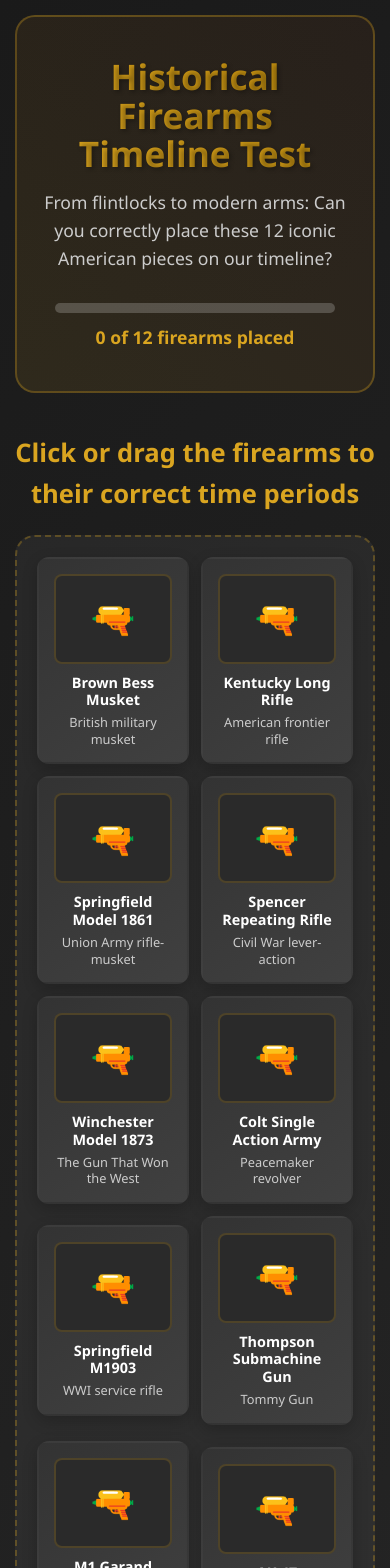
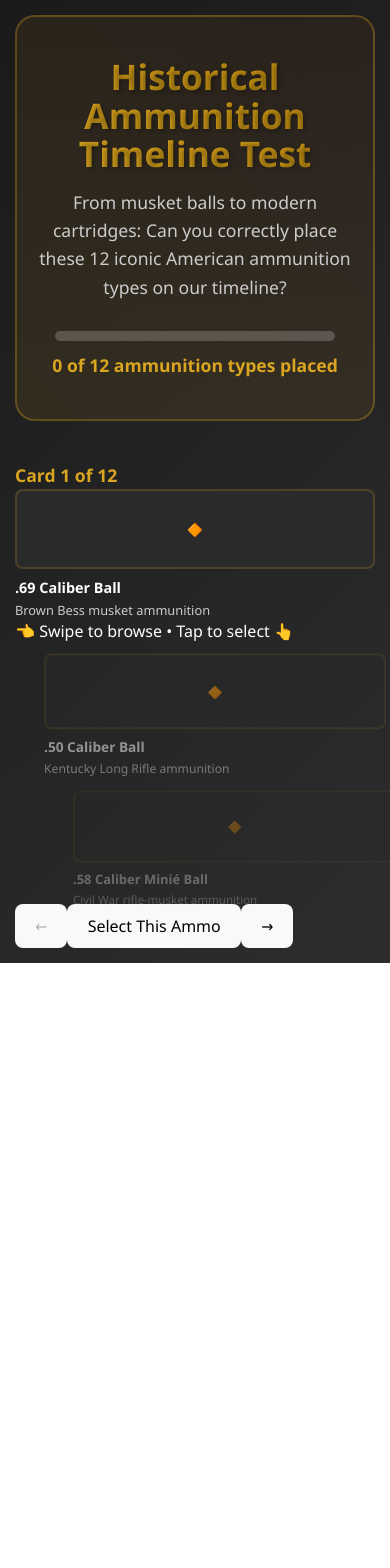
Before and after one commit to andrejanev96/firearms-timeline-test, a React (Vite) app: page / in a window 390 px wide. Shown: the top 1568 px of the page. After the commit the page ends 963 px from the top, so only its background shows below. Built offline with nearby package versions, Linux system fonts and the light colour scheme.

Commit message:
improved mobile experience

```diff
--- a/src/App.css
+++ b/src/App.css
@@ -254,7 +254,7 @@
   font-weight: 500;
 }
 
-.firearm-image {
+.ammo-image {
   width: 100%;
   height: 80px;
   background: #2a2a2a;
@@ -268,7 +268,7 @@
   border: 2px solid rgba(218, 165, 32, 0.2);
 }
 
-.firearm-name {
+.ammo-name {
   font-weight: 600;
   color: #ffffff;
   margin-bottom: 6px;
@@ -276,7 +276,7 @@
   line-height: 1.2;
 }
 
-.firearm-description {
+.ammo-description {
   font-size: 0.8rem;
   color: #cccccc;
   line-height: 1.3;
--- a/src/App.jsx
+++ b/src/App.jsx
@@ -8,20 +8,20 @@
   PUBLIC_KEY: 'k-gNX0g2hgBW5TZAR'
 };
 
-// Firearm data
-const firearms = [
-  { id: '1', name: 'Brown Bess Musket', description: 'British military musket', correctPeriod: 0, image: '🔫' },
-  { id: '2', name: 'Kentucky Long Rifle', description: 'American frontier rifle', correctPeriod: 0, image: '🔫' },
-  { id: '3', name: 'Springfield Model 1861', description: 'Union Army rifle-musket', correctPeriod: 1, image: '🔫' },
-  { id: '4', name: 'Spencer Repeating Rifle', description: 'Civil War lever-action', correctPeriod: 1, image: '🔫' },
-  { id: '5', name: 'Winchester Model 1873', description: 'The Gun That Won the West', correctPeriod: 2, image: '🔫' },
-  { id: '6', name: 'Colt Single Action Army', description: 'Peacemaker revolver', correctPeriod: 2, image: '🔫' },
-  { id: '7', name: 'Springfield M1903', description: 'WWI service rifle', correctPeriod: 3, image: '🔫' },
-  { id: '8', name: 'Thompson Submachine Gun', description: 'Tommy Gun', correctPeriod: 4, image: '🔫' },
-  { id: '9', name: 'M1 Garand', description: 'WWII semi-automatic rifle', correctPeriod: 4, image: '🔫' },
-  { id: '10', name: 'AK-47', description: 'Soviet assault rifle', correctPeriod: 5, image: '🔫' },
-  { id: '11', name: 'M16', description: 'Vietnam War service rifle', correctPeriod: 5, image: '🔫' },
-  { id: '12', name: 'AR-15', description: 'Modern sporting rifle', correctPeriod: 6, image: '🔫' }
+// Ammunition data - historically significant cartridges
+const ammunition = [
+  { id: '1', name: '.69 Caliber Ball', description: 'Brown Bess musket ammunition', correctPeriod: 0, image: '🔸' },
+  { id: '2', name: '.50 Caliber Ball', description: 'Kentucky Long Rifle ammunition', correctPeriod: 0, image: '🔸' },
+  { id: '3', name: '.58 Caliber Minié Ball', description: 'Civil War rifle-musket ammunition', correctPeriod: 1, image: '🔸' },
+  { id: '4', name: '.56-50 Spencer', description: 'Spencer repeating rifle cartridge', correctPeriod: 1, image: '🔸' },
+  { id: '5', name: '.44-40 Winchester', description: 'Winchester Model 1873 cartridge', correctPeriod: 2, image: '🔸' },
+  { id: '6', name: '.45 Colt', description: 'Single Action Army revolver cartridge', correctPeriod: 2, image: '🔸' },
+  { id: '7', name: '.30-06 Springfield', description: 'M1903 and M1 Garand cartridge', correctPeriod: 3, image: '🔸' },
+  { id: '8', name: '.45 ACP', description: 'Thompson SMG and M1911 pistol', correctPeriod: 4, image: '🔸' },
+  { id: '9', name: '9mm Luger', description: 'WWII and modern sidearm cartridge', correctPeriod: 4, image: '🔸' },
+  { id: '10', name: '7.62×39mm', description: 'AK-47 assault rifle cartridge', correctPeriod: 5, image: '🔸' },
+  { id: '11', name: '5.56×45mm NATO', description: 'M16 and AR-15 cartridge', correctPeriod: 5, image: '🔸' },
+  { id: '12', name: '.22 LR', description: 'Modern training and sporting cartridge', correctPeriod: 6, image: '🔸' }
 ];
 
 const timePeriods = [
@@ -34,46 +34,180 @@
   { name: 'Modern Era', years: '1990-Present', id: 'modern' }
 ];
 
-// Firearm Card Component
-const FirearmCard = ({ firearm, isDragging = false, inTimeline = false, onDragStart, onDragEnd, onClick, isSelected = false, isSelectionMode = false }) => {
+// Ammunition Card Component
+const AmmoCard = ({ ammo, isDragging = false, inTimeline = false, onDragStart, onDragEnd, onClick, isSelected = false, isSelectionMode = false, isMobile = false, isTopCard = false }) => {
 
   const handleDragStart = (e) => {
-    if (onDragStart && !isSelectionMode) {
-      onDragStart(e, firearm);
-    } else if (isSelectionMode) {
-      // Prevent dragging during selection mode to avoid conflicts
+    if (onDragStart && !isSelectionMode && !isMobile) {
+      onDragStart(e, ammo);
+    } else if (isSelectionMode || isMobile) {
       e.preventDefault();
     }
   };
 
   const handleClick = (e) => {
     if (onClick) {
-      onClick(firearm, e);
+      onClick(ammo, e);
     }
   };
 
   return (
     <div
-      className={`firearm-card ${isDragging ? 'dragging' : ''} ${inTimeline ? 'in-timeline' : ''} ${isSelected ? 'selected' : ''} ${isSelectionMode && !isSelected ? 'dimmed' : ''}`}
-      draggable={!inTimeline && !isSelectionMode}
+      className={`ammo-card ${isDragging ? 'dragging' : ''} ${inTimeline ? 'in-timeline' : ''} ${isSelected ? 'selected' : ''} ${isSelectionMode && !isSelected ? 'dimmed' : ''} ${isMobile ? 'mobile-card' : ''} ${isTopCard ? 'top-card' : ''}`}
+      draggable={!inTimeline && !isSelectionMode && !isMobile}
       onDragStart={handleDragStart}
       onDragEnd={onDragEnd}
       onClick={handleClick}
     >
-      {isSelected && (
+      {isSelected && !isMobile && (
         <div className="selection-indicator">
           ✓ Selected - Choose a time period
         </div>
       )}
-      <div className="firearm-image">{firearm.image}</div>
-      <div className="firearm-name">{firearm.name}</div>
-      <div className="firearm-description">{firearm.description}</div>
+      <div className="ammo-image">{ammo.image}</div>
+      <div className="ammo-name">{ammo.name}</div>
+      <div className="ammo-description">{ammo.description}</div>
+      {isMobile && isTopCard && (
+        <div className="mobile-card-actions">
+          <div className="swipe-hint">👈 Swipe to browse • Tap to select 👆</div>
+        </div>
+      )}
+    </div>
+  );
+};
+
+// Mobile Card Stack Component
+const MobileCardStack = ({ ammunition, onAmmoSelect, onPeriodSelect, selectedAmmo, showTimeline }) => {
+  const [currentCardIndex, setCurrentCardIndex] = useState(0);
+  const [touchStart, setTouchStart] = useState(null);
+  const [touchEnd, setTouchEnd] = useState(null);
+
+  const minSwipeDistance = 50;
+
+  const onTouchStart = (e) => {
+    setTouchEnd(null);
+    setTouchStart(e.targetTouches[0].clientX);
+  };
+
+  const onTouchMove = (e) => {
+    setTouchEnd(e.targetTouches[0].clientX);
+  };
+
+  const onTouchEnd = () => {
+    if (!touchStart || !touchEnd) return;
+
+    const distance = touchStart - touchEnd;
+    const isLeftSwipe = distance > minSwipeDistance;
+    const isRightSwipe = distance < -minSwipeDistance;
+
+    if (isLeftSwipe && currentCardIndex < ammunition.length - 1) {
+      setCurrentCardIndex(currentCardIndex + 1);
+    }
+    if (isRightSwipe && currentCardIndex > 0) {
+      setCurrentCardIndex(currentCardIndex - 1);
+    }
+  };
+
+  const currentAmmo = ammunition[currentCardIndex];
+
+  if (showTimeline) {
+    return (
+      <div className="mobile-timeline-overlay">
+        <div className="mobile-timeline-header">
+          <h3>Selected: {selectedAmmo?.name}</h3>
+          <p>Choose the correct time period</p>
+        </div>
+        <div className="mobile-timeline-periods">
+          {timePeriods.map((period, index) => (
+            <div
+              key={period.id}
+              className="mobile-timeline-period"
+              onClick={() => onPeriodSelect(index)}
+            >
+              <div className="mobile-period-label">{period.name}</div>
+              <div className="mobile-period-years">{period.years}</div>
+            </div>
+          ))}
+        </div>
+      </div>
+    );
+  }
+
+  return (
+    <div className="mobile-card-container">
+      <div className="mobile-progress">
+        <div className="progress-dots">
+          {ammunition.map((_, index) => (
+            <div
+              key={index}
+              className={`progress-dot ${index === currentCardIndex ? 'active' : ''} ${index < currentCardIndex ? 'completed' : ''}`}
+            />
+          ))}
+        </div>
+        <p className="progress-text">Card {currentCardIndex + 1} of {ammunition.length}</p>
+      </div>
+
+      <div
+        className="card-stack"
+        onTouchStart={onTouchStart}
+        onTouchMove={onTouchMove}
+        onTouchEnd={onTouchEnd}
+      >
+        {ammunition.map((ammo, index) => {
+          const offset = index - currentCardIndex;
+          const isVisible = Math.abs(offset) <= 2;
+
+          if (!isVisible) return null;
+
+          return (
+            <div
+              key={ammo.id}
+              className={`stacked-card ${offset === 0 ? 'current' : offset > 0 ? 'next' : 'prev'}`}
+              style={{
+                transform: `translateX(${offset * 20}px) translateY(${Math.abs(offset) * 5}px) scale(${1 - Math.abs(offset) * 0.05})`,
+                zIndex: ammunition.length - Math.abs(offset),
+                opacity: offset === 0 ? 1 : 0.7 - Math.abs(offset) * 0.2
+              }}
+            >
+              <AmmoCard
+                ammo={ammo}
+                isMobile={true}
+                isTopCard={offset === 0}
+                onClick={() => offset === 0 && onAmmoSelect(ammo)}
+              />
+            </div>
+          );
+        })}
+      </div>
+
+      <div className="mobile-navigation">
+        <button
+          className="nav-btn prev-btn"
+          onClick={() => currentCardIndex > 0 && setCurrentCardIndex(currentCardIndex - 1)}
+          disabled={currentCardIndex === 0}
+        >
+          ←
+        </button>
+        <button
+          className="select-btn"
+          onClick={() => onAmmoSelect(currentAmmo)}
+        >
+          Select This Ammo
+        </button>
+        <button
+          className="nav-btn next-btn"
+          onClick={() => currentCardIndex < ammunition.length - 1 && setCurrentCardIndex(currentCardIndex + 1)}
+          disabled={currentCardIndex === ammunition.length - 1}
+        >
+          →
+        </button>
+      </div>
     </div>
   );
 };
 
 // Timeline Period Component
-const TimelinePeriod = ({ period, periodIndex, firearms, onDrop, onRemoveFirearm, onPeriodSelect, isSelectionMode, isHighlighted }) => {
+const TimelinePeriod = ({ period, periodIndex, ammunition, onDrop, onRemoveAmmo, onPeriodSelect, isSelectionMode, isHighlighted }) => {
   const [isDragOver, setIsDragOver] = useState(false);
 
   const handleDragOver = (e) => {
@@ -82,7 +216,6 @@
   };
 
   const handleDragLeave = (e) => {
-    // Only set drag over to false if we're actually leaving the drop zone
     if (!e.currentTarget.contains(e.relatedTarget)) {
       setIsDragOver(false);
     }
@@ -93,27 +226,24 @@
     setIsDragOver(false);
 
     try {
-      const firearmData = JSON.parse(e.dataTransfer.getData('text/plain'));
-      onDrop(firearmData, periodIndex);
+      const ammoData = JSON.parse(e.dataTransfer.getData('text/plain'));
+      onDrop(ammoData, periodIndex);
     } catch (error) {
       console.error('Error parsing drag data:', error);
     }
   };
 
   const handleClick = (e) => {
-    // Only handle period selection if clicking on the drop zone itself, not on a firearm
-    // And only if we're in selection mode
     if (isSelectionMode && (e.target === e.currentTarget || e.target.classList.contains('drop-placeholder'))) {
       onPeriodSelect(periodIndex);
     }
   };
 
-  const handleFirearmClick = (firearm, e) => {
-    e.stopPropagation(); // Prevent event bubbling to parent drop zone
+  const handleAmmoClick = (ammo, e) => {
+    e.stopPropagation();
 
-    // Only allow removal if NOT in selection mode
     if (!isSelectionMode) {
-      onRemoveFirearm(firearm, periodIndex);
+      onRemoveAmmo(ammo, periodIndex);
     }
   };
 
@@ -129,21 +259,21 @@
         onDrop={handleDrop}
         onClick={handleClick}
       >
-        {firearms.map((firearm) => (
+        {ammunition.map((ammo) => (
           <div
-            key={firearm.id}
-            onClick={(e) => handleFirearmClick(firearm, e)}
+            key={ammo.id}
+            onClick={(e) => handleAmmoClick(ammo, e)}
             className={isSelectionMode ? 'disabled-interaction' : ''}
           >
-            <FirearmCard
-              firearm={firearm}
+            <AmmoCard
+              ammo={ammo}
               inTimeline={true}
             />
           </div>
         ))}
-        {firearms.length === 0 && (
+        {ammunition.length === 0 && (
           <div className="drop-placeholder" onClick={handleClick}>
-            {isSelectionMode ? 'Click to place here' : 'Drop firearms here'}
+            {isSelectionMode ? 'Click to place here' : 'Drop ammunition here'}
           </div>
         )}
       </div>
@@ -180,12 +310,12 @@
             <div className="score-circle">
               <span>{results.percentage}%</span>
             </div>
-            <p>You correctly placed {results.correctCount} out of 12 firearms!</p>
+            <p>You correctly placed {results.correctCount} out of 12 ammunition types!</p>
           </div>
 
           <div className="email-form">
             <h3>Get Your Detailed Results</h3>
-            <p>Receive timeline corrections, historical context, and fascinating stories about these iconic firearms.</p>
+            <p>Receive timeline corrections, historical context, and fascinating stories about these iconic ammunition types.</p>
 
             <div className="form-container">
               <div className="form-group">
@@ -229,16 +359,30 @@
 // Main App Component
 function App() {
   const [gameState, setGameState] = useState({
-    bank: firearms,
+    bank: ammunition,
     timeline: Array(7).fill().map(() => []),
     showResults: false,
     showSuccess: false,
     isLoading: false,
     results: null,
-    draggedFirearm: null,
-    selectedFirearm: null,
-    selectionMode: false
+    draggedAmmo: null,
+    selectedAmmo: null,
+    selectionMode: false,
+    // Mobile-specific state
+    isMobile: false,
+    showMobileTimeline: false
   });
+
+  // Check if mobile on mount and resize
+  useEffect(() => {
+    const checkMobile = () => {
+      setGameState(prev => ({ ...prev, isMobile: window.innerWidth <= 768 }));
+    };
+
+    checkMobile();
+    window.addEventListener('resize', checkMobile);
+    return () => window.removeEventListener('resize', checkMobile);
+  }, []);
 
   // Initialize EmailJS
   useEffect(() => {
@@ -249,106 +393,105 @@
 
   // Calculate progress
   const totalPlaced = gameState.timeline.flat().length;
-  const progress = (totalPlaced / firearms.length) * 100;
-  const isComplete = totalPlaced === firearms.length;
+  const progress = (totalPlaced / ammunition.length) * 100;
+  const isComplete = totalPlaced === ammunition.length;
 
-  // Handle firearm selection (new click-to-place feature)
-  const handleFirearmSelect = (firearm) => {
-    if (gameState.selectionMode && gameState.selectedFirearm?.id === firearm.id) {
-      // Deselect if clicking the same firearm
+  // Handle ammunition selection (both desktop and mobile)
+  const handleAmmoSelect = (ammo) => {
+    if (gameState.isMobile) {
+      // Mobile: Show timeline overlay
       setGameState(prev => ({
         ...prev,
-        selectedFirearm: null,
+        selectedAmmo: ammo,
+        showMobileTimeline: true
+      }));
+    } else {
+      // Desktop: Selection mode
+      if (gameState.selectionMode && gameState.selectedAmmo?.id === ammo.id) {
+        setGameState(prev => ({
+          ...prev,
+          selectedAmmo: null,
           selectionMode: false
         }));
       } else {
-      // Select new firearm
         setGameState(prev => ({
           ...prev,
-        selectedFirearm: firearm,
+          selectedAmmo: ammo,
           selectionMode: true
         }));
       }
+    }
   };
 
-  // Handle period selection (when in selection mode)
+  // Handle period selection
   const handlePeriodSelect = (periodIndex) => {
-    if (!gameState.selectionMode || !gameState.selectedFirearm) return;
+    if (!gameState.selectedAmmo) return;
 
-    const firearm = gameState.selectedFirearm;
+    const ammo = gameState.selectedAmmo;
 
     setGameState(prev => {
-      // Remove from bank if it's there
-      const newBank = prev.bank.filter(f => f.id !== firearm.id);
-
-      // Remove from other timeline positions
-      const newTimeline = prev.timeline.map((periodFirearms) =>
-        periodFirearms.filter(f => f.id !== firearm.id)
+      const newBank = prev.bank.filter(a => a.id !== ammo.id);
+      const newTimeline = prev.timeline.map((periodAmmo) =>
+        periodAmmo.filter(a => a.id !== ammo.id)
       );
 
-      // Add to new position
-      newTimeline[periodIndex] = [...newTimeline[periodIndex], firearm];
+      newTimeline[periodIndex] = [...newTimeline[periodIndex], ammo];
 
       return {
         ...prev,
         bank: newBank,
         timeline: newTimeline,
-        selectedFirearm: null,
-        selectionMode: false
+        selectedAmmo: null,
+        selectionMode: false,
+        showMobileTimeline: false
       };
     });
   };
 
   // Handle drag start
-  const handleDragStart = (e, firearm) => {
-    e.dataTransfer.setData('text/plain', JSON.stringify(firearm));
-    setGameState(prev => ({ ...prev, draggedFirearm: firearm }));
+  const handleDragStart = (e, ammo) => {
+    e.dataTransfer.setData('text/plain', JSON.stringify(ammo));
+    setGameState(prev => ({ ...prev, draggedAmmo: ammo }));
   };
 
   // Handle drag end
   const handleDragEnd = () => {
     setGameState(prev => ({
       ...prev,
-      draggedFirearm: null,
-      // Don't reset selection mode during drag operations
+      draggedAmmo: null,
     }));
   };
 
   // Handle drop on timeline (for drag and drop)
-  const handleDrop = (firearm, periodIndex) => {
+  const handleDrop = (ammo, periodIndex) => {
     setGameState(prev => {
-      // Remove from bank if it's there
-      const newBank = prev.bank.filter(f => f.id !== firearm.id);
-
-      // Remove from other timeline positions
-      const newTimeline = prev.timeline.map((periodFirearms) =>
-        periodFirearms.filter(f => f.id !== firearm.id)
+      const newBank = prev.bank.filter(a => a.id !== ammo.id);
+      const newTimeline = prev.timeline.map((periodAmmo) =>
+        periodAmmo.filter(a => a.id !== ammo.id)
       );
 
-      // Add to new position
-      newTimeline[periodIndex] = [...newTimeline[periodIndex], firearm];
+      newTimeline[periodIndex] = [...newTimeline[periodIndex], ammo];
 
       return {
         ...prev,
         bank: newBank,
         timeline: newTimeline,
-        draggedFirearm: null,
-        // Reset selection mode after successful drag and drop
-        selectedFirearm: null,
+        draggedAmmo: null,
+        selectedAmmo: null,
         selectionMode: false
       };
     });
   };
 
   // Handle remove from timeline
-  const handleRemoveFirearm = (firearm, periodIndex) => {
+  const handleRemoveAmmo = (ammo, periodIndex) => {
     setGameState(prev => {
       const newTimeline = [...prev.timeline];
-      newTimeline[periodIndex] = newTimeline[periodIndex].filter(f => f.id !== firearm.id);
+      newTimeline[periodIndex] = newTimeline[periodIndex].filter(a => a.id !== ammo.id);
 
       return {
         ...prev,
-        bank: [...prev.bank, firearm].sort((a, b) => parseInt(a.id) - parseInt(b.id)),
+        bank: [...prev.bank, ammo].sort((a, b) => parseInt(a.id) - parseInt(b.id)),
         timeline: newTimeline
       };
     });
@@ -360,22 +503,22 @@
     const correctAnswers = [];
     const incorrectAnswers = [];
 
-    gameState.timeline.forEach((periodFirearms, periodIndex) => {
-      periodFirearms.forEach(firearm => {
-        if (firearm.correctPeriod === periodIndex) {
+    gameState.timeline.forEach((periodAmmo, periodIndex) => {
+      periodAmmo.forEach(ammo => {
+        if (ammo.correctPeriod === periodIndex) {
           correctCount++;
           correctAnswers.push({
-            name: firearm.name,
+            name: ammo.name,
             period: timePeriods[periodIndex].name,
             years: timePeriods[periodIndex].years
           });
         } else {
           incorrectAnswers.push({
-            name: firearm.name,
+            name: ammo.name,
             userPeriod: timePeriods[periodIndex].name,
-            correctPeriod: timePeriods[firearm.correctPeriod].name,
-            correctYears: timePeriods[firearm.correctPeriod].years,
-            description: firearm.description
+            correctPeriod: timePeriods[ammo.correctPeriod].name,
+            correctYears: timePeriods[ammo.correctPeriod].years,
+            description: ammo.description
           });
         }
       });
@@ -383,8 +526,8 @@
 
     return {
       correctCount,
-      totalCount: firearms.length,
-      percentage: Math.round((correctCount / firearms.length) * 100),
+      totalCount: ammunition.length,
+      percentage: Math.round((correctCount / ammunition.length) * 100),
       correctAnswers,
       incorrectAnswers
     };
@@ -453,9 +596,9 @@
       <div className="container">
         {/* Header */}
         <header className="header">
-          <h1>Historical Firearms Timeline Test</h1>
+          <h1>Historical Ammunition Timeline Test</h1>
           <p className="subtitle">
-            From flintlocks to modern arms: Can you correctly place these 12 iconic American pieces on our timeline?
+            From musket balls to modern cartridges: Can you correctly place these 12 iconic American ammunition types on our timeline?
           </p>
 
           {/* Progress Bar */}
@@ -467,46 +610,57 @@
               />
             </div>
             <p className="progress-text">
-              {totalPlaced} of 12 firearms placed
+              {totalPlaced} of 12 ammunition types placed
             </p>
           </div>
         </header>
 
-        {/* Firearms Bank */}
-        <section className="firearms-bank">
+        {/* Mobile Card Stack Interface */}
+        {gameState.isMobile ? (
+          <MobileCardStack
+            ammunition={gameState.bank}
+            onAmmoSelect={handleAmmoSelect}
+            onPeriodSelect={handlePeriodSelect}
+            selectedAmmo={gameState.selectedAmmo}
+            showTimeline={gameState.showMobileTimeline}
+          />
+        ) : (
+          <>
+            {/* Desktop: Ammunition Bank */}
+            <section className="ammunition-bank">
               <h2>
                 {gameState.selectionMode
-              ? `Selected: ${gameState.selectedFirearm?.name} - Now choose a time period below`
-              : 'Click or drag the firearms to their correct time periods'
+                  ? `Selected: ${gameState.selectedAmmo?.name} - Now choose a time period below`
+                  : 'Click or drag the ammunition to their correct time periods'
                 }
               </h2>
               {gameState.selectionMode && (
                 <div className="selection-help">
-              <p>Click on a time period below to place your selected firearm, or click the firearm again to cancel.</p>
+                  <p>Click on a time period below to place your selected ammunition, or click the ammunition again to cancel.</p>
                 </div>
               )}
-          <div className="firearms-grid">
-            {gameState.bank.map((firearm) => (
-              <FirearmCard
-                key={firearm.id}
-                firearm={firearm}
-                isDragging={gameState.draggedFirearm?.id === firearm.id}
-                isSelected={gameState.selectedFirearm?.id === firearm.id}
+              <div className="ammunition-grid">
+                {gameState.bank.map((ammo) => (
+                  <AmmoCard
+                    key={ammo.id}
+                    ammo={ammo}
+                    isDragging={gameState.draggedAmmo?.id === ammo.id}
+                    isSelected={gameState.selectedAmmo?.id === ammo.id}
                     isSelectionMode={gameState.selectionMode}
                     onDragStart={handleDragStart}
                     onDragEnd={handleDragEnd}
-                onClick={handleFirearmSelect}
+                    onClick={handleAmmoSelect}
                   />
                 ))}
                 {gameState.bank.length === 0 && (
                   <div className="empty-bank">
-                All firearms have been placed on the timeline!
+                    All ammunition has been placed on the timeline!
                   </div>
                 )}
               </div>
             </section>
 
-        {/* Timeline */}
+            {/* Desktop: Timeline */}
             <section className="timeline-section">
               <div className="timeline-container">
                 <div className="timeline-line"></div>
@@ -516,9 +670,9 @@
                       key={period.id}
                       period={period}
                       periodIndex={index}
-                  firearms={gameState.timeline[index]}
+                      ammunition={gameState.timeline[index]}
                       onDrop={handleDrop}
-                  onRemoveFirearm={handleRemoveFirearm}
+                      onRemoveAmmo={handleRemoveAmmo}
                       onPeriodSelect={handlePeriodSelect}
                       isSelectionMode={gameState.selectionMode}
                       isHighlighted={gameState.selectionMode}
@@ -527,9 +681,11 @@
                 </div>
               </div>
             </section>
+          </>
+        )}
 
         {/* Complete Button */}
-        {isComplete && (
+        {isComplete && !gameState.isMobile && (
           <div className="complete-section">
             <button
               onClick={handleCompleteTest}
@@ -537,6 +693,22 @@
             >
               Complete Test & See Results
             </button>
+          </div>
+        )}
+
+        {/* Mobile Complete Button */}
+        {isComplete && gameState.isMobile && (
+          <div className="mobile-complete-section">
+            <div className="mobile-completion-message">
+              <h2>🎉 Test Complete!</h2>
+              <p>You've placed all 12 ammunition types. Ready to see your results?</p>
+              <button
+                onClick={handleCompleteTest}
+                className="mobile-complete-btn"
+              >
+                Get My Results
+              </button>
+            </div>
           </div>
         )}
 
```
Lines whose indentation alone changed are shown as unchanged.
